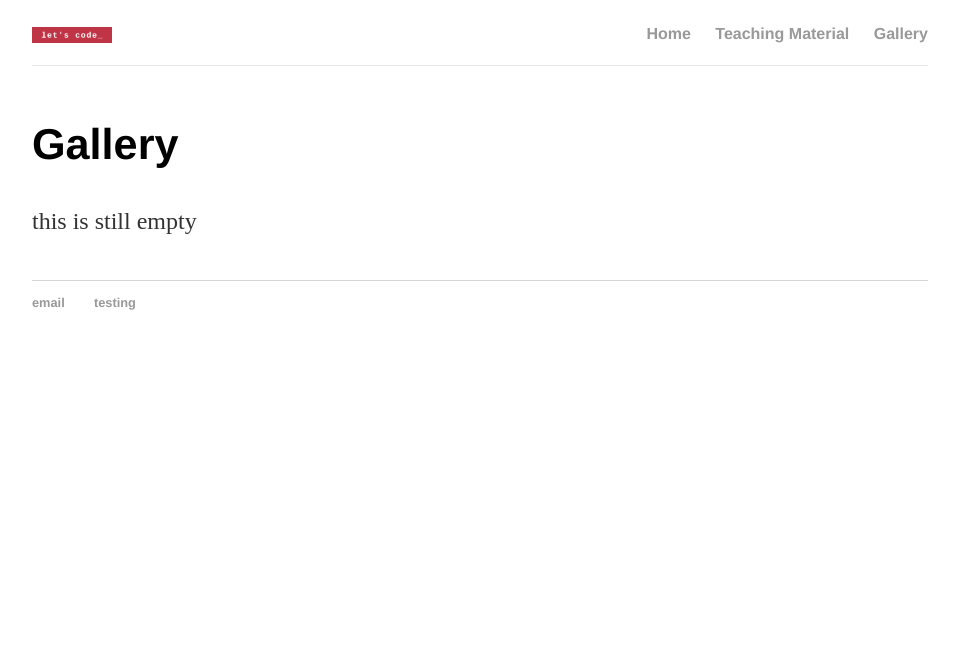
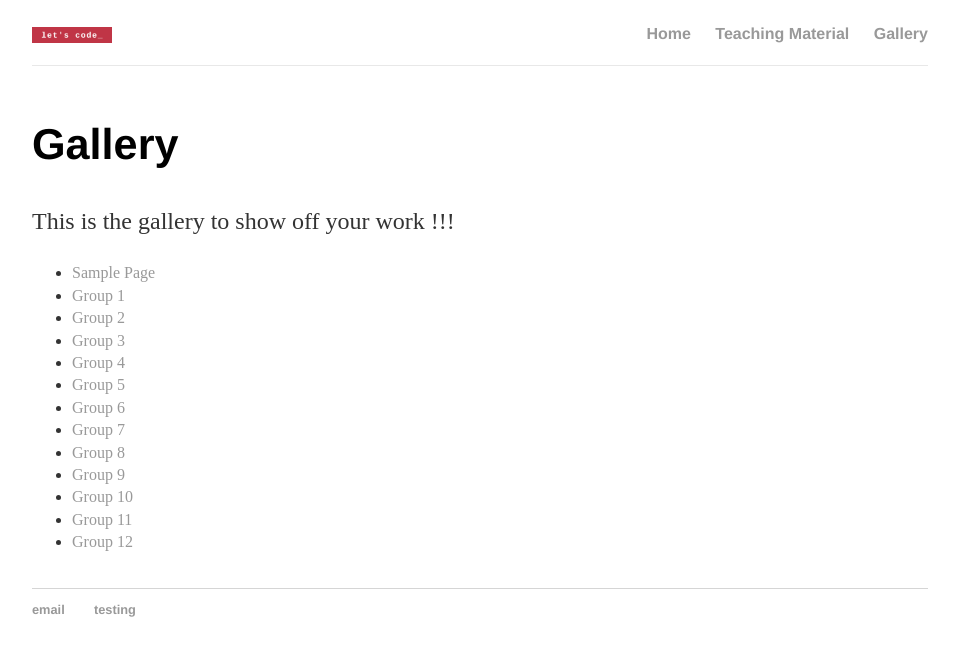
Before and after one commit to lets-code-p/lets-code-p.github.io, a Jekyll site: the page built from gallery/index.html, in a window 1280 px wide. Shown: the top 656 px of the page, without its empty margins (160-1119 px from the left). Built offline with Jekyll 4.4.1, drawn with Linux system fonts in a browser that asks for light colours.

Commit message:
add group page and sample page

```diff
--- a/gallery/index.html
+++ b/gallery/index.html
@@ -5,5 +5,20 @@ title: Pi Workshop - gallery
 
 <div class="home">
     <h2>Gallery</h2>
-    <p>this is still empty</p>
+    <p>This is the gallery to show off your work !!!</p>
+    <ul>
+		<li><a href="./gs-code-for-fun" target="_blank">Sample Page</a></li>
+		<li><a href="./group1" target="_blank">Group 1</a></li>
+		<li><a href="./group2" target="_blank">Group 2</a></li>
+		<li><a href="./group3" target="_blank">Group 3</a></li>
+		<li><a href="./group4" target="_blank">Group 4</a></li>
+		<li><a href="./group5" target="_blank">Group 5</a></li>
+		<li><a href="./group6" target="_blank">Group 6</a></li>
+		<li><a href="./group7" target="_blank">Group 7</a></li>
+		<li><a href="./group8" target="_blank">Group 8</a></li>
+		<li><a href="./group9" target="_blank">Group 9</a></li>
+		<li><a href="./group10" target="_blank">Group 10</a></li>
+		<li><a href="./group11" target="_blank">Group 11</a></li>
+		<li><a href="./group12" target="_blank">Group 12</a></li>
+	</ul>
 </div>
```
Also changed, not shown: gallery/group1/index.html (added, +12 -0 lines), gallery/group10/index.html (added, +12 -0 lines), gallery/group11/index.html (added, +12 -0 lines), gallery/group12/index.html (added, +12 -0 lines), gallery/group2/index.html (added, +12 -0 lines), gallery/group3/index.html (added, +12 -0 lines), gallery/group4/index.html (added, +12 -0 lines), gallery/group5/index.html (added, +12 -0 lines), gallery/group6/index.html (added, +12 -0 lines), gallery/group7/index.html (added, +12 -0 lines), gallery/group8/index.html (added, +12 -0 lines), gallery/group9/index.html (added, +12 -0 lines), gallery/gs-code-for-fun/index.html (added, +12 -0 lines).
